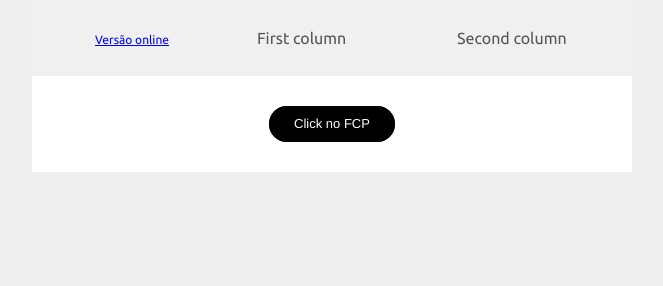
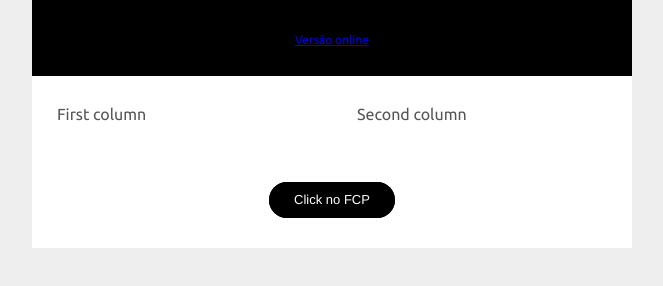
Before and after one commit to ClaraCatarinaCarvalho/NewsletterEx1, a plain HTML site: page index.html in a window 1280 px wide. Shown: the whole page, without its empty margins (308-971 px from the left). Drawn offline with Linux system fonts and the light colour scheme.

Commit message:
Novo commit

```diff
--- a/index.html
+++ b/index.html
@@ -43,13 +43,13 @@
 
     <style type="text/css">
       @media only screen and (min-width:480px) {
-        .mj-column-per-33-333333333333336 { width:33.333333333333336% !important; max-width: 33.333333333333336%; }
-.mj-column-per-100 { width:100% !important; max-width: 100%; }
+        .mj-column-per-100 { width:100% !important; max-width: 100%; }
+.mj-column-per-50 { width:50% !important; max-width: 50%; }
       }
     </style>
     <style media="screen and (min-width:480px)">
-      .moz-text-html .mj-column-per-33-333333333333336 { width:33.333333333333336% !important; max-width: 33.333333333333336%; }
-.moz-text-html .mj-column-per-100 { width:100% !important; max-width: 100%; }
+      .moz-text-html .mj-column-per-100 { width:100% !important; max-width: 100%; }
+.moz-text-html .mj-column-per-50 { width:50% !important; max-width: 50%; }
     </style>
 
 
@@ -70,23 +70,23 @@
       >
 
 
-      <!--[if mso | IE]><table align="center" border="0" cellpadding="0" cellspacing="0" class="" role="presentation" style="width:600px;" width="600" bgcolor="#F0F0F0" ><tr><td style="line-height:0px;font-size:0px;mso-line-height-rule:exactly;"><![endif]-->
+      <!--[if mso | IE]><table align="center" border="0" cellpadding="0" cellspacing="0" class="" role="presentation" style="width:600px;" width="600" bgcolor="#000000" ><tr><td style="line-height:0px;font-size:0px;mso-line-height-rule:exactly;"><![endif]-->
 
 
-      <div  style="background:#F0F0F0;background-color:#F0F0F0;margin:0px auto;max-width:600px;">
+      <div  style="background:#000000;background-color:#000000;margin:0px auto;max-width:600px;">
 
         <table
-           align="center" border="0" cellpadding="0" cellspacing="0" role="presentation" style="background:#F0F0F0;background-color:#F0F0F0;width:100%;"
+           align="center" border="0" cellpadding="0" cellspacing="0" role="presentation" style="background:#000000;background-color:#000000;width:100%;"
         >
           <tbody>
             <tr>
               <td
                  style="direction:ltr;font-size:0px;padding:20px 0;text-align:center;"
               >
-                <!--[if mso | IE]><table role="presentation" border="0" cellpadding="0" cellspacing="0"><tr><td class="" style="vertical-align:top;width:200px;" ><![endif]-->
+                <!--[if mso | IE]><table role="presentation" border="0" cellpadding="0" cellspacing="0"><tr><td class="" style="vertical-align:top;width:600px;" ><![endif]-->
 
       <div
-         class="mj-column-per-33-333333333333336 mj-outlook-group-fix" style="font-size:0px;text-align:left;direction:ltr;display:inline-block;vertical-align:top;width:100%;"
+         class="mj-column-per-100 mj-outlook-group-fix" style="font-size:0px;text-align:left;direction:ltr;display:inline-block;vertical-align:top;width:100%;"
       >
 
       <table
@@ -101,8 +101,10 @@
 
       <div
          style="font-family:Ubuntu, Helvetica, Arial, sans-serif;font-size:16px;line-height:1;text-align:center;color:#555555;"
-      ><a target="_blank" href="https://claracatarinacarvalho.github.io/NewsletterEx1/">
-          <span style="font-size:12px">Versão online</span></div>
+      ><a  target="_blank"
+            href="https://claracatarinacarvalho.github.io/NewsletterEx1/">
+          <span style="font-size:12px">Versão online</span>
+          </a></div>
 
                 </td>
               </tr>
@@ -112,10 +114,32 @@
 
       </div>
 
-          <!--[if mso | IE]></td><td class="" style="vertical-align:top;width:200px;" ><![endif]-->
+          <!--[if mso | IE]></td></tr></table><![endif]-->
+              </td>
+            </tr>
+          </tbody>
+        </table>
+
+      </div>
+
+
+      <!--[if mso | IE]></td></tr></table><table align="center" border="0" cellpadding="0" cellspacing="0" class="" role="presentation" style="width:600px;" width="600" bgcolor="#ffffff" ><tr><td style="line-height:0px;font-size:0px;mso-line-height-rule:exactly;"><![endif]-->
+
+
+      <div  style="background:#ffffff;background-color:#ffffff;margin:0px auto;max-width:600px;">
+
+        <table
+           align="center" border="0" cellpadding="0" cellspacing="0" role="presentation" style="background:#ffffff;background-color:#ffffff;width:100%;"
+        >
+          <tbody>
+            <tr>
+              <td
+                 style="direction:ltr;font-size:0px;padding:20px 0;text-align:center;"
+              >
+                <!--[if mso | IE]><table role="presentation" border="0" cellpadding="0" cellspacing="0"><tr><td class="" style="vertical-align:top;width:300px;" ><![endif]-->
 
       <div
-         class="mj-column-per-33-333333333333336 mj-outlook-group-fix" style="font-size:0px;text-align:left;direction:ltr;display:inline-block;vertical-align:top;width:100%;"
+         class="mj-column-per-50 mj-outlook-group-fix" style="font-size:0px;text-align:left;direction:ltr;display:inline-block;vertical-align:top;width:100%;"
       >
 
       <table
@@ -140,10 +164,10 @@
 
       </div>
 
-          <!--[if mso | IE]></td><td class="" style="vertical-align:top;width:200px;" ><![endif]-->
+          <!--[if mso | IE]></td><td class="" style="vertical-align:top;width:300px;" ><![endif]-->
 
       <div
-         class="mj-column-per-33-333333333333336 mj-outlook-group-fix" style="font-size:0px;text-align:left;direction:ltr;display:inline-block;vertical-align:top;width:100%;"
+         class="mj-column-per-50 mj-outlook-group-fix" style="font-size:0px;text-align:left;direction:ltr;display:inline-block;vertical-align:top;width:100%;"
       >
 
       <table
```
Also changed, not shown: 1 other file.
